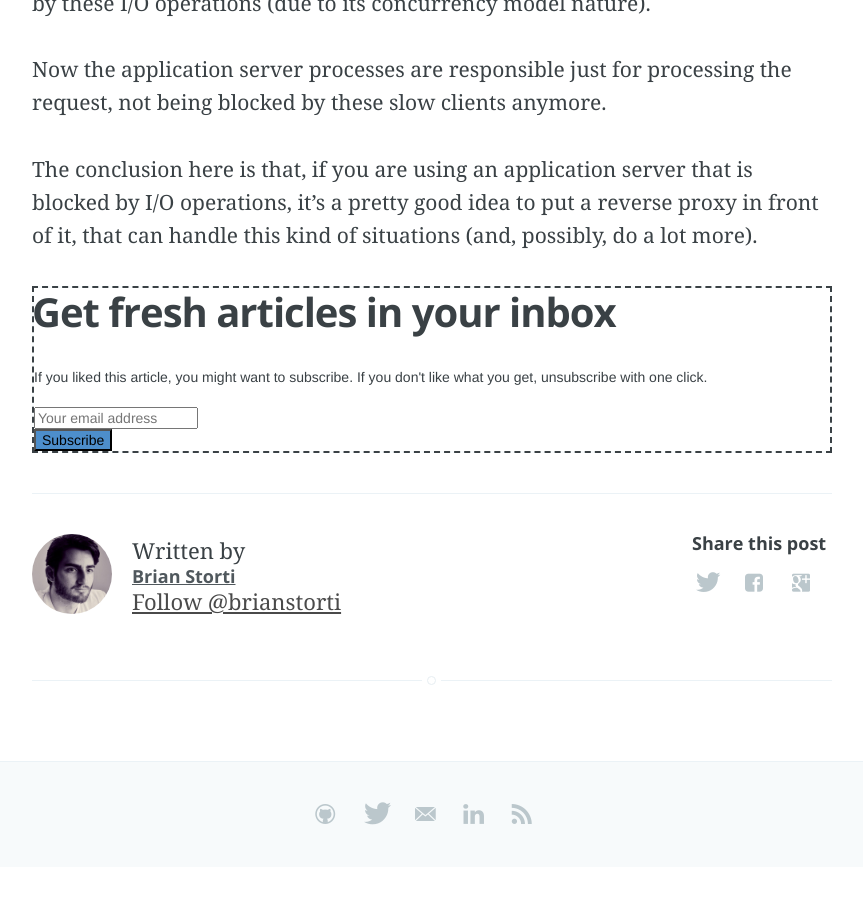
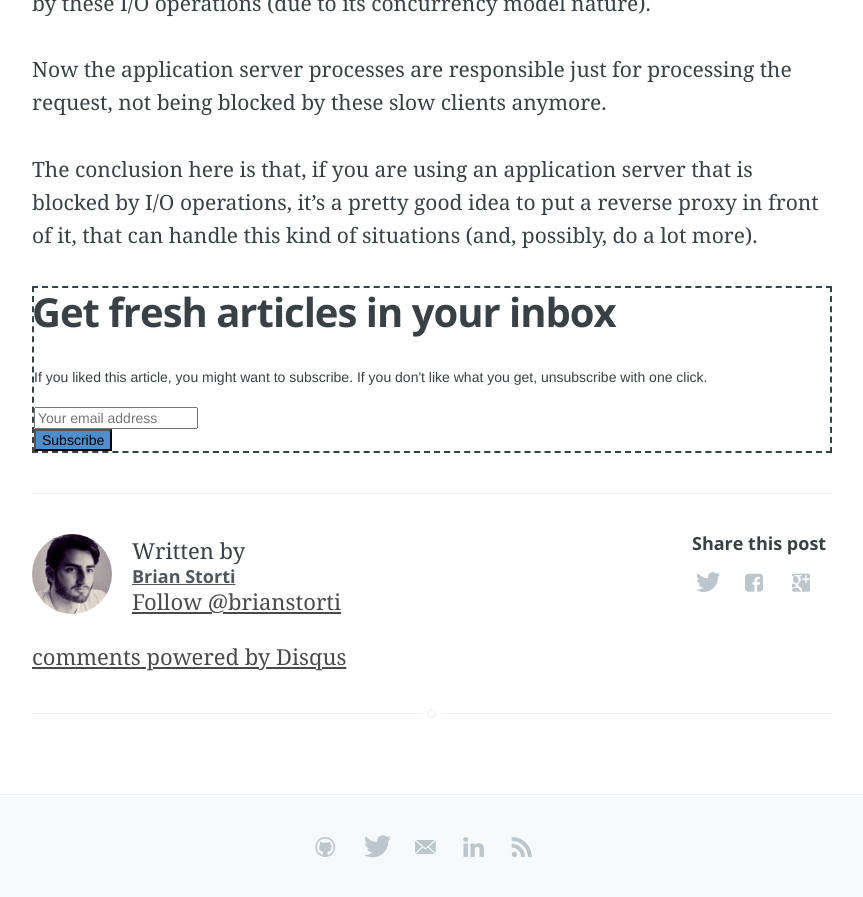
Before and after one commit to brianstorti/brianstorti.github.io, a Jekyll site: the page built from _posts/2015-01-06-the-role-of-a-reverse-proxy-to-protect-your-application-against-slow-clients.md, in a window 1280 px wide and 900 px high, scrolled down 2856 px. Shown: the top 897 px of the window, without its empty margins (208-1071 px from the left). Built offline with Jekyll 4.4.1, drawn with Linux system fonts in a browser that asks for light colours; a script that is not in the unit is left out; comment, search, counter and statistics services are not loaded; before the commit the page ends 3723 px from its top, so only the background shows below that.

Commit message:
Fix disqus

```diff
--- a/_layouts/post.html
+++ b/_layouts/post.html
@@ -92,7 +91,6 @@ about: '/about.html'
                 </a>
             </section>
 
-            {% if page.disqus %}
             <section class="disqus">
               <div id="disqus_thread"></div>
               <script type="text/javascript">
@@ -107,8 +105,6 @@ about: '/about.html'
               <noscript>Please enable JavaScript to view the <a href="http://disqus.com/?ref_noscript">comments powered by Disqus.</a></noscript>
               <a href="http://disqus.com" class="dsq-brlink">comments powered by <span class="logo-disqus">Disqus</span></a>
             </section>
-            {% endif %}
-
         </footer>
     </article>
 </main>
```
Also changed, not shown: other parts of _layouts/post.html (+0 -1 lines).
